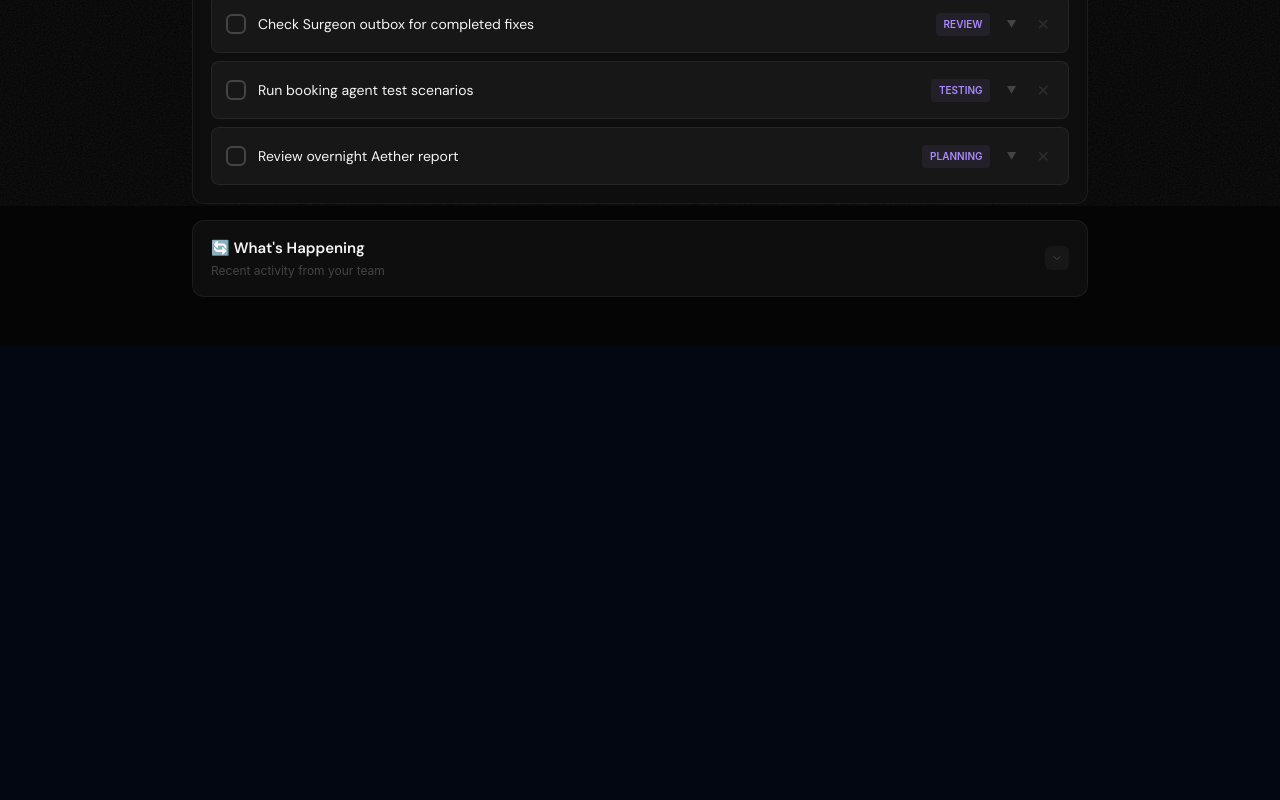
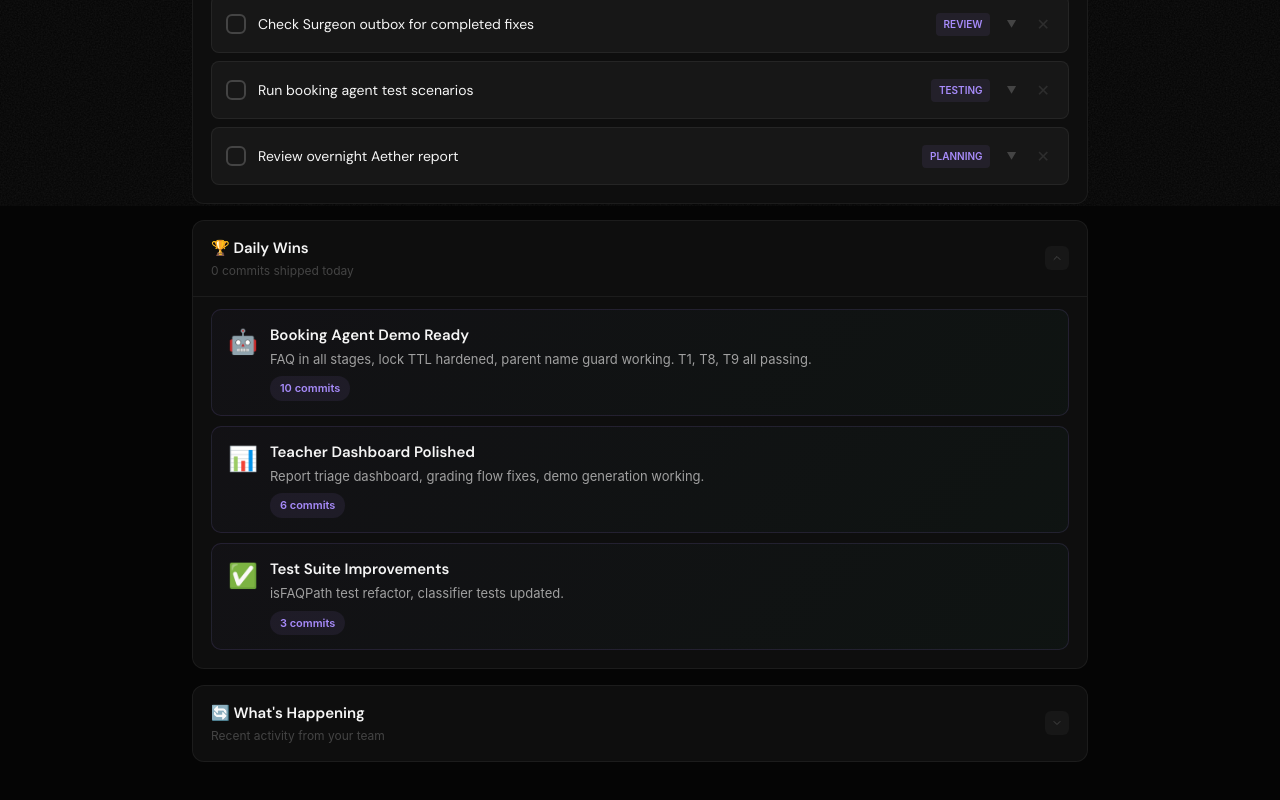
Before and after one commit to danisdope/aether-dashboard, a Next.js app: page / in a window 1280 px wide. Shown: the part 594-1394 px from the top of the page. Before the commit the page ends 939 px from the top, so only its background shows below. Built offline with nearby package versions, Linux system fonts and the light colour scheme; no server answers.

Commit message:
feat(today): add Daily Wins section with commit summaries

```diff
--- a/src/app/page.tsx
+++ b/src/app/page.tsx
@@ -36,6 +36,34 @@ export default function CommandCenterPage() {
 
 	// Merge GitHub data into dashboard data
 	const commit = githubData.commit || dashboardData.commit;
+
+	// Count today's commits
+	const today = new Date().toDateString();
+	const commitsToday = githubData.recentCommits.filter(c =>
+		c.date && new Date(c.date).toDateString() === today
+	).length;
+
+	// Daily wins based on today's work
+	const dailyWins = [
+		{
+			emoji: "🤖",
+			title: "Booking Agent Demo Ready",
+			detail: "FAQ in all stages, lock TTL hardened, parent name guard working. T1, T8, T9 all passing.",
+			commits: 10,
+		},
+		{
+			emoji: "📊",
+			title: "Teacher Dashboard Polished",
+			detail: "Report triage dashboard, grading flow fixes, demo generation working.",
+			commits: 6,
+		},
+		{
+			emoji: "✅",
+			title: "Test Suite Improvements",
+			detail: "isFAQPath test refactor, classifier tests updated.",
+			commits: 3,
+		},
+	];
 
 	return (
 		<div
@@ -93,6 +121,8 @@ export default function CommandCenterPage() {
 							onToggleTask={toggleTask}
 							onAddTask={addTask}
 							onDeleteTask={deleteTask}
+							dailyWins={dailyWins}
+							commitsToday={commitsToday}
 						/>
 					)}
 
--- a/src/components/command-center/tabs/TodayTab.tsx
+++ b/src/components/command-center/tabs/TodayTab.tsx
@@ -13,6 +13,13 @@ interface Task {
 	createdAt?: string;
 }
 
+interface DailyWin {
+	emoji: string;
+	title: string;
+	detail: string;
+	commits?: number;
+}
+
 interface TodayTabProps {
 	testHealth: {
 		total: number;
@@ -25,6 +32,8 @@ interface TodayTabProps {
 	onToggleTask: (id: string) => void;
 	onAddTask: (text: string) => void;
 	onDeleteTask: (id: string) => void;
+	dailyWins?: DailyWin[];
+	commitsToday?: number;
 }
 
 export function TodayTab({
@@ -35,6 +44,8 @@ export function TodayTab({
 	onToggleTask,
 	onAddTask,
 	onDeleteTask,
+	dailyWins,
+	commitsToday,
 }: TodayTabProps) {
 	const completedTasks = tasks.filter(t => t.done).length;
 	const [showAddTask, setShowAddTask] = useState(false);
@@ -187,6 +198,21 @@ export function TodayTab({
 					</div>
 				</div>
 			</ExpandableCard>
+
+			{/* Daily Wins */}
+			{dailyWins && dailyWins.length > 0 && (
+				<ExpandableCard
+					title="🏆 Daily Wins"
+					subtitle={`${commitsToday || 0} commits shipped today`}
+					defaultExpanded={true}
+				>
+					<div style={{ marginTop: 12, display: "flex", flexDirection: "column", gap: 10 }}>
+						{dailyWins.map((win, i) => (
+							<DailyWinItem key={i} win={win} />
+						))}
+					</div>
+				</ExpandableCard>
+			)}
 
 			{/* What's Happening */}
 			<ExpandableCard
@@ -442,6 +468,54 @@ function ExpandableTaskItem({ task, onToggle, onDelete }: {
 	);
 }
 
+function DailyWinItem({ win }: { win: DailyWin }) {
+	return (
+		<div style={{
+			display: "flex",
+			alignItems: "flex-start",
+			gap: 12,
+			padding: "14px 16px",
+			borderRadius: 10,
+			background: `linear-gradient(135deg, ${CC_COLORS.purple}08, ${CC_COLORS.success}08)`,
+			border: `1px solid ${CC_COLORS.purple}20`,
+		}}>
+			<span style={{ fontSize: 24 }}>{win.emoji}</span>
+			<div style={{ flex: 1 }}>
+				<p style={{
+					fontSize: 15,
+					color: CC_COLORS.textPrimary,
+					fontWeight: 600,
+					fontFamily: CC_FONTS.dmSans,
+				}}>
+					{win.title}
+				</p>
+				<p style={{
+					fontSize: 13,
+					color: CC_COLORS.textSecondary,
+					marginTop: 4,
+					lineHeight: 1.4,
+				}}>
+					{win.detail}
+				</p>
+				{win.commits && (
+					<span style={{
+						display: "inline-block",
+						marginTop: 8,
+						fontSize: 11,
+						fontWeight: 600,
+						color: CC_COLORS.purple,
+						background: `${CC_COLORS.purple}15`,
+						padding: "4px 10px",
+						borderRadius: 12,
+					}}>
+						{win.commits} commits
+					</span>
+				)}
+			</div>
+		</div>
+	);
+}
+
 function ActivityItem({ icon, title, detail, time }: {
 	icon: string;
 	title: string;
```
